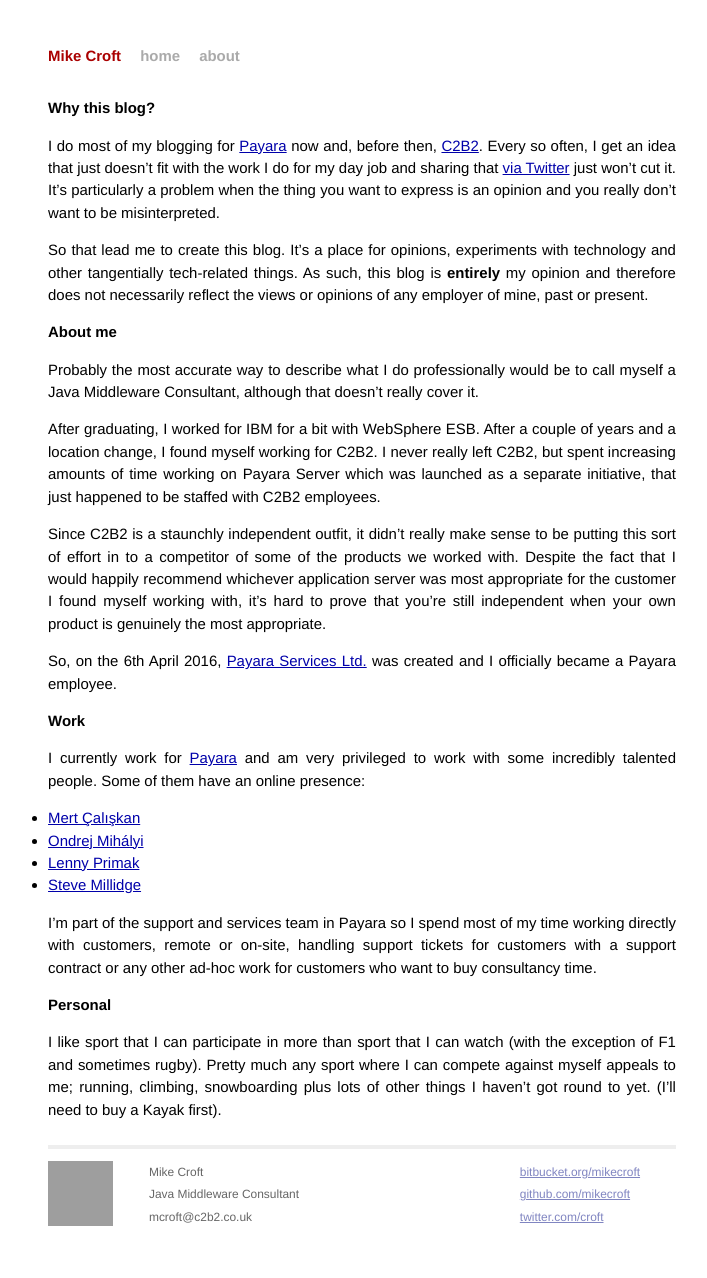
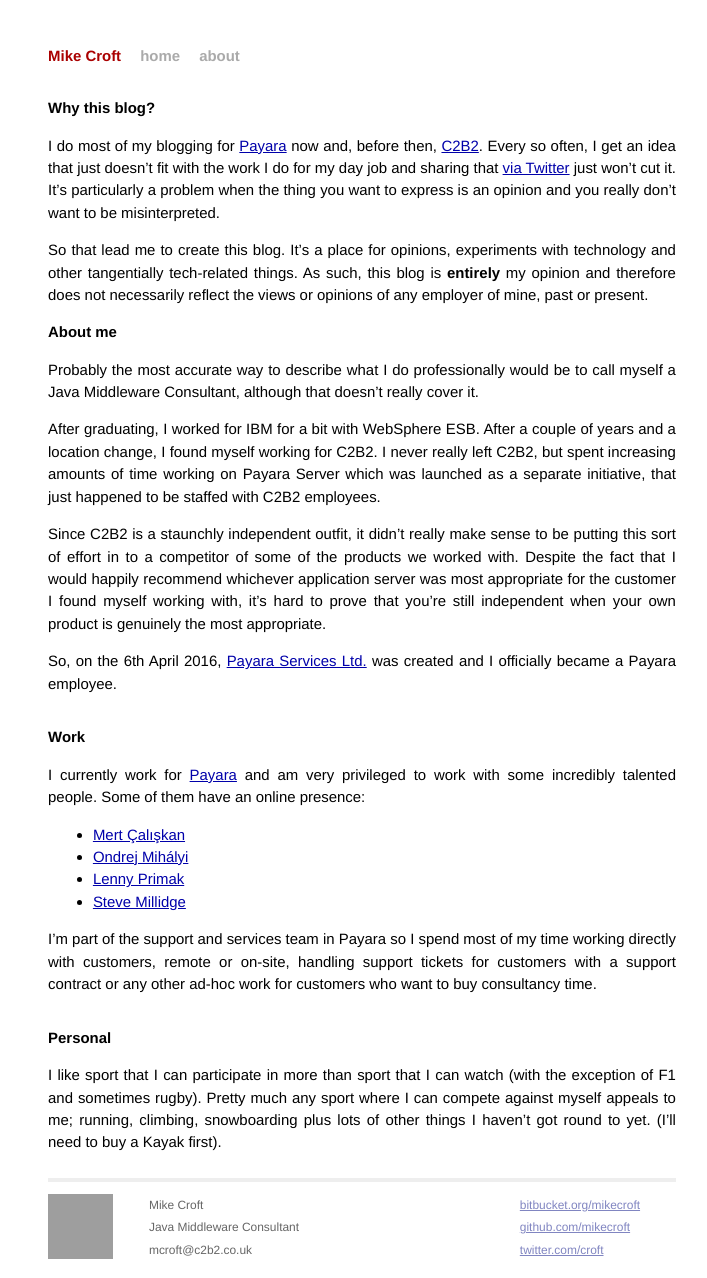
Before and after one commit to mikecroft/mikecroft.github.io, a Jekyll site: the page built from about/index.md, in a window 1280 px wide. Shown: the whole page, without its empty margins (278-985 px from the left). Built offline with Jekyll 4.4.1, drawn with Linux system fonts in a browser that asks for light colours; Markdown is read by kramdown in place of the engine named in the settings; before the commit the page ends 1245 px from its top, so only the background shows below that; grey boxes are pictures that could not be loaded.

Commit message:
more updates to about page and CSS edit

```diff
--- a/css/main.css
+++ b/css/main.css
@@ -23,6 +23,7 @@
   font-size: 100%; }
 
 h1 { margin-bottom: 1em; }
+h2 { padding-top: 1.1em; }
 p { margin: 1em 0; }
 
 a         { color: #00a; }
@@ -121,6 +122,10 @@
   border: 0;
 }
 
+ul, ol {
+  margin-left: 3em;
+}
+
 /*****************************************************************************/
 /*
 /* Posts
@@ -132,10 +137,6 @@
   border: 1px solid #ddd;
   background-color: #eef;
   padding: 0 .4em;
-}
-
-.post ul, .post ol {
-  margin-left: 1.35em;
 }
 
 .post code {
```
